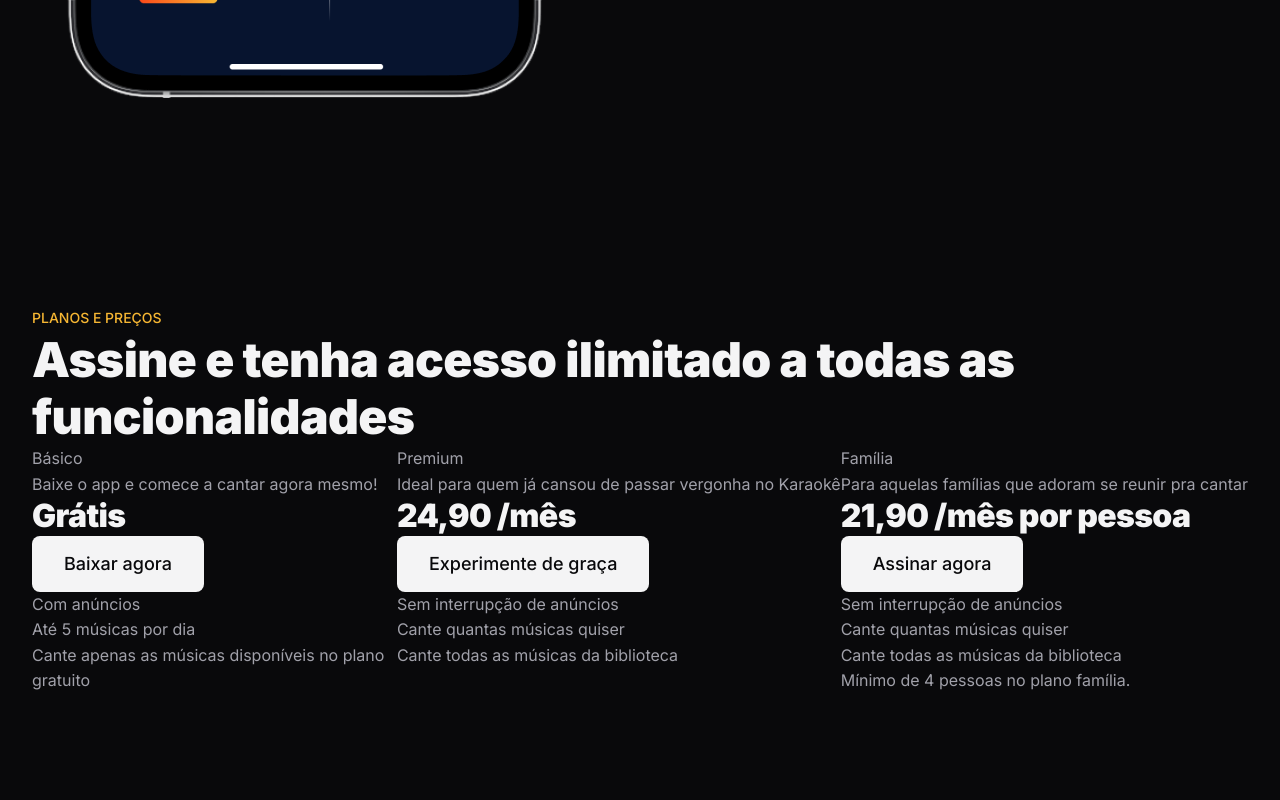
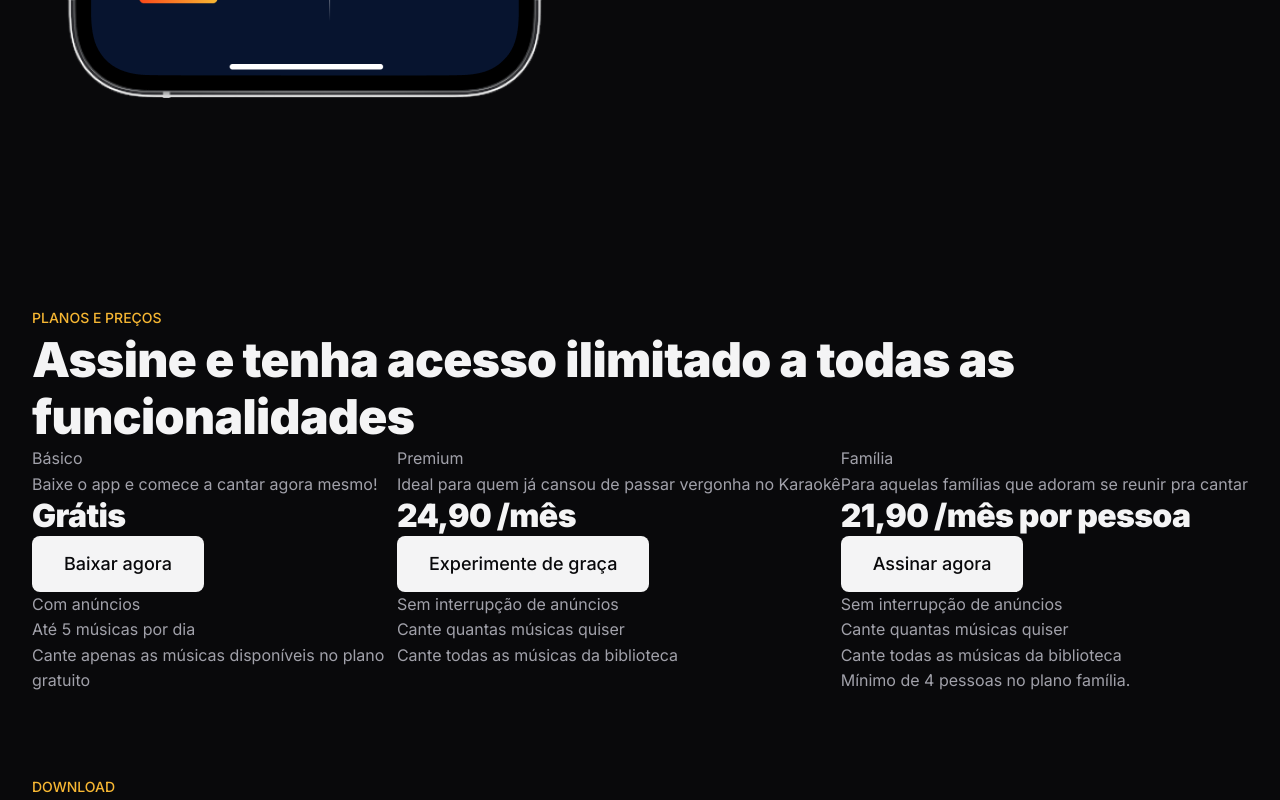
Before and after one commit to kauasilvandrade/lp-produto, a plain HTML site: page index.html in a window 1280 px wide. Shown: the part 4783-5583 px from the top of the page. Before the commit the page ends 5557 px from the top, so only its background shows below. Drawn offline with Linux system fonts and the light colour scheme.

Commit message:
Iniciando a seção de download

```diff
--- a/index.html
+++ b/index.html
@@ -188,6 +188,16 @@
 
     </section>
 
+    <section id="download">
+
+      <div class="container">
+
+        <span class="highlight">Download</span>
+
+      </div>
+
+    </section>
+
   </main>
 
 </body>
```
